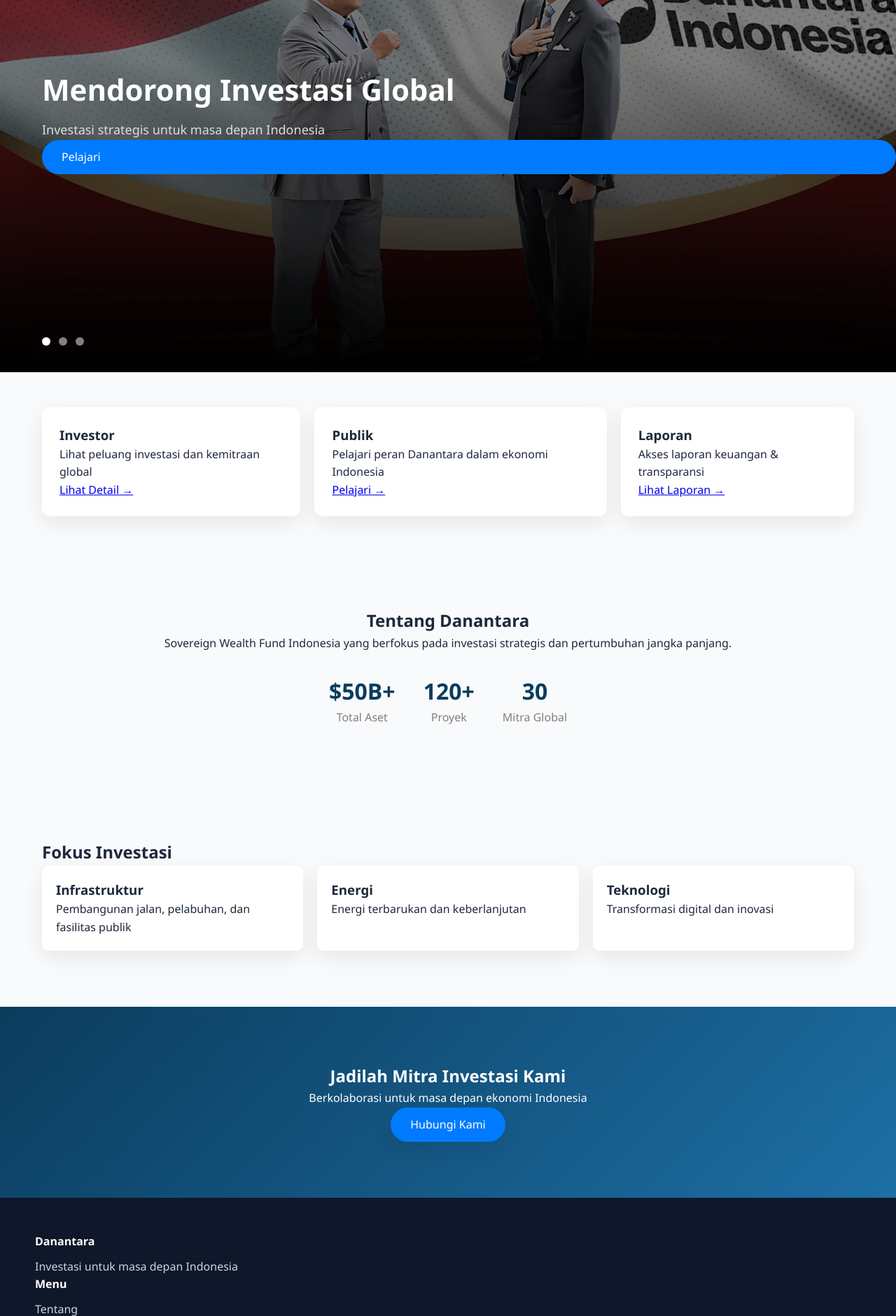
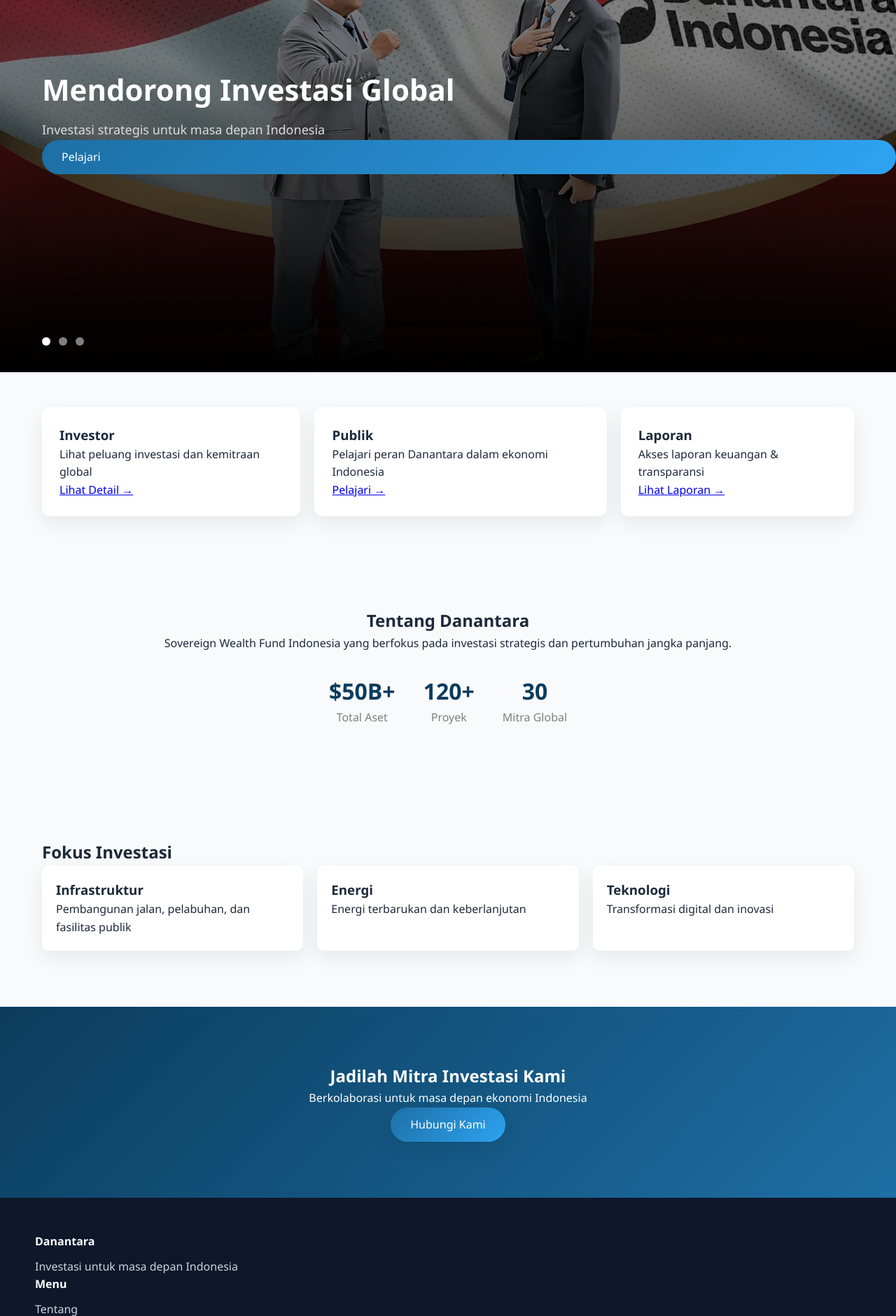
Before and after one commit to JaydenLee24/danantara-redesign, a PHP site: page / in a window 1280 px wide. Shown: the part 278-2159 px from the top of the page at 70% size. Run offline with PHP 8.4, Linux system fonts and the light colour scheme.

Commit message:
Update style.css

```diff
--- a/css/style.css
+++ b/css/style.css
@@ -135,11 +135,6 @@
 .btn:hover {
     transform: translateY(-3px);
     box-shadow: 0 15px 35px rgba(0,0,0,0.15);
-}
-
-.primary {
-    background: #007bff;
-    color: white;
 }
 
 .outline {
```
